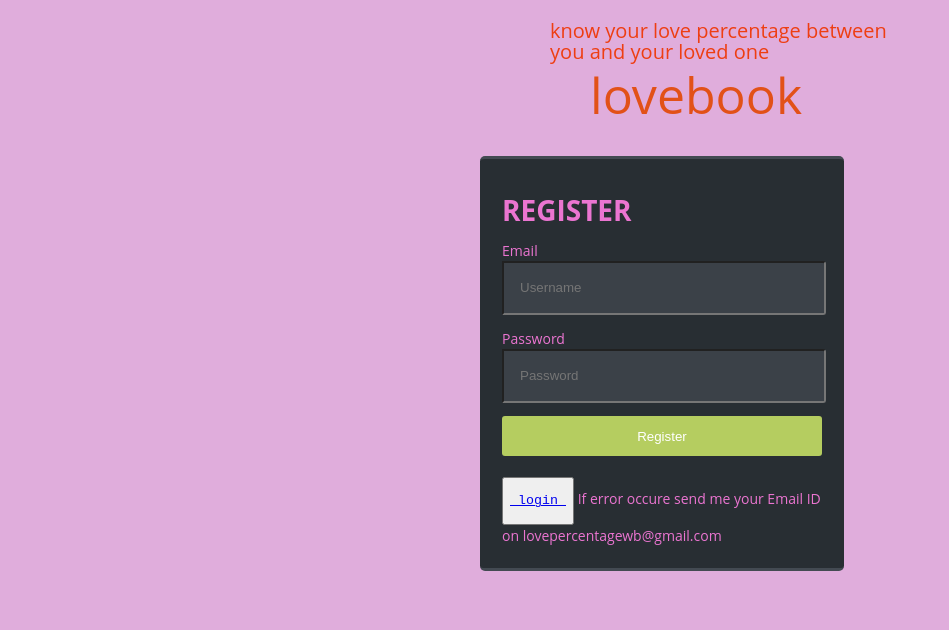
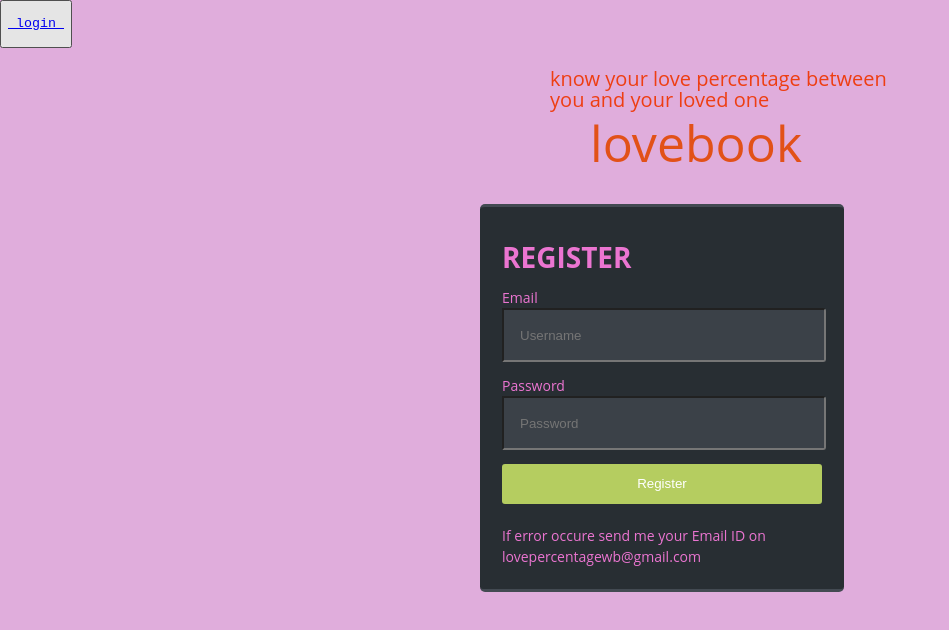
Before and after one commit to lovepercentage/love4, a plain HTML site: page index.html in a window 1280 px wide. Shown: the whole page, without its empty margins (0-949 px from the left). Drawn offline with Linux system fonts and the light colour scheme.

Commit message:
Update index.html

```diff
--- a/index.html
+++ b/index.html
@@ -104,6 +104,7 @@
         }
 
 
+
     </style>
     </head>
     <body>
@@ -136,6 +137,7 @@ if(name.value.length == 0){
 }
 
         </script>
+        <button id="button1"> <a href="http://127.0.0.1:5500/src/Lovepage" target="blank"> <p> <pre> login </pre> </p></a> </button>
 
       <div id="div2"> know your love percentage between<br> you and your loved one</div><br>
 
@@ -156,7 +158,7 @@ if(name.value.length == 0){
 
                        <a href="http://127.0.0.1:5500/src/Lovepage.html" target="blank">
                 <input id="rgstr_btn"  type="submit" value="Register" onclick="store()"> <br><br></a>
-                <button> <a href="https://lovepercentage.github.io/love3/"> <p> <pre> login </pre> </p></a> </button>
+
 
                 If error occure send me your Email ID on lovepercentagewb@gmail.com
             </form>
```
